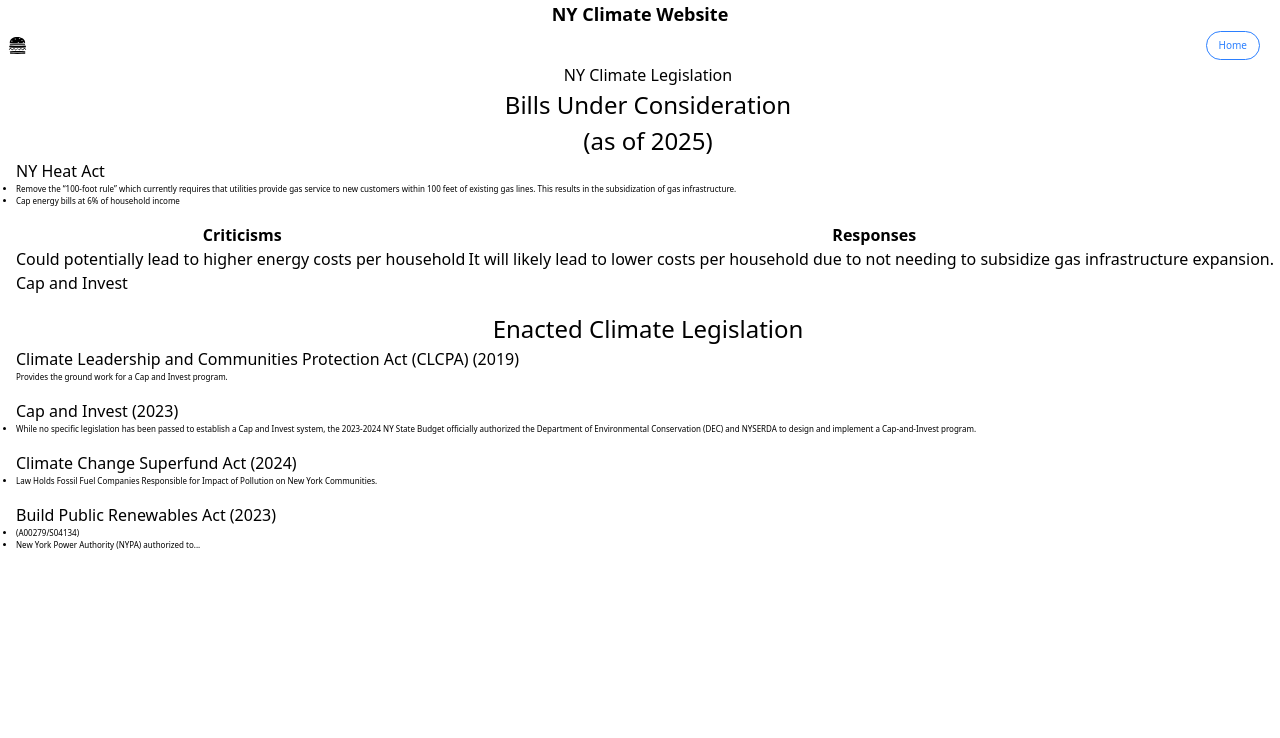
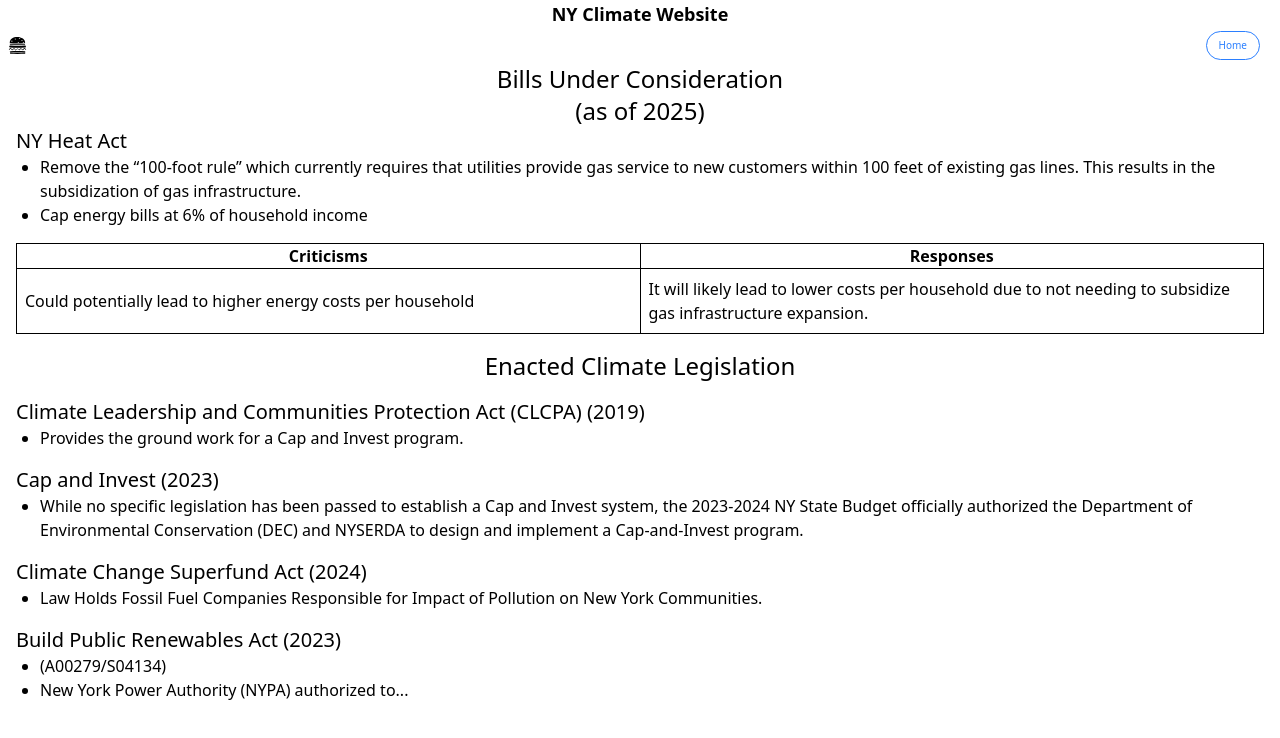
Before and after one commit to yohn-dezmon/ny-climate-website, a React (Vite) app in the folder ny-website/: page /legislation in a window 1280 px wide. Shown: the top 738 px of the page. Built offline with nearby package versions, Linux system fonts and the light colour scheme.

Commit message:
created components for legislation page

```diff
--- /dev/null
+++ b/ny-website/src/components/HeaderAndBullets.tsx
@@ -0,0 +1,22 @@
+function HeaderAndBullets({ title, bulletPoints }) {
+    let textBlockStyle = "ml-6 mb-4";
+    const listItemStyle = "marker:text-black";
+
+    const bulletPointsRendered = bulletPoints.map((bulletPoint) => {
+        return (
+            <li className={listItemStyle}>{bulletPoint}</li>
+        )
+    });
+    return (
+        <div>
+            <h2 className="text-xl">{title}</h2>
+            <div className={textBlockStyle}>
+                <ul className="list-disc">
+                    {bulletPointsRendered}
+                </ul>
+            </div>
+        </div>
+    )
+}
+
+export default HeaderAndBullets;
--- a/ny-website/src/components/Table.tsx
+++ b/ny-website/src/components/Table.tsx
@@ -4,21 +4,22 @@ function Table ({columnNames, rows}) {
     let criticismTextStyle = "text-[8px] text-red-500"
     let responseTextStyle = "text-[8px] font-bold text-blue-500"
     */
+    let textBlockStyle = "p-2 border border-black-300";
     const columnHeaders = columnNames.map((name: string) => {
-        return <th scope="col">{name}</th>
+        return <th scope="col" className={"border border-black-300"}>{name}</th>
     });
 
     const renderedRows = rows.map((row) => {
         return(
             <tr>
-                <td scope="row">{row.criticism}</td>
-                <td>{row.response}</td>
+                <td scope="row" className={textBlockStyle}>{row.criticism}</td>
+                <td className={textBlockStyle}>{row.response}</td>
             </tr>
         )
     });
 
     return(
-        <table>
+        <table className={"border border-collapse border-black-300 table-fixed w-full"}>
             <thead>
                 <tr>
                 {columnHeaders}
--- a/ny-website/src/pages/LegislationPage.tsx
+++ b/ny-website/src/pages/LegislationPage.tsx
@@ -1,80 +1,40 @@
 import Table from '../components/Table';
+import HeaderAndBullets from '../components/HeaderAndBullets';
 
 function LegislationPage() {
 
-    let textBlockStyle = "mb-4 text-[8px]";
+    let textBlockStyle = "ml-6 mb-4";
     const listItemStyle = "marker:text-black";
 
-    // TODO: make these into lists of divs? put text into an object instead so it is more concise.
-    // TODO: use a backend to fill in this data?
-    // TODO: add bullet points to li's
-
-    // I should break these down into components! e.g. text block
-    // then feed the data into them via props...
     const NYHeatActRows = [{"criticism": "Could potentially lead to higher energy costs per household",
                             "response": "It will likely lead to lower costs per household due to not needing to subsidize gas infrastructure expansion."
                             }];
+
+    const NYHeatActBulletPoints = ['Remove the “100-foot rule” which currently requires that utilities provide gas service to new customers within 100 feet of existing gas lines. This results in the subsidization of gas infrastructure.',
+                                            'Cap energy bills at 6% of household income'];
+
+    const CLCPABulletPoints = ['Provides the ground work for a Cap and Invest program.'];
+
+    const capAndInvestBulletPoints = ['While no specific legislation has been passed to establish a Cap and Invest system, the 2023-2024 NY State Budget officially authorized the Department of Environmental Conservation (DEC) and NYSERDA to design and implement a Cap-and-Invest program.'];
+
+    const superfundBulletPoints = ['Law Holds Fossil Fuel Companies Responsible for Impact of Pollution on New York Communities.'];
+
+    const publicRenewablesBulletPoints = ['(A00279/S04134)' , 'New York Power Authority (NYPA) authorized to...'];
     return(
-        <div className="relative flex flex-col relative ml-4">
-            <h1 className="text-center">NY Climate Legislation</h1>
-            <h2 className="text-[24px] text-center">Bills Under Consideration<br></br>(as of 2025)</h2>
-            <h3 className="">NY Heat Act</h3>
-            <div className={textBlockStyle}>
-                <ul className="list-disc">
-                    <li className={listItemStyle}>
-                        Remove the “100-foot rule” which currently requires that utilities provide gas service to new customers within 100 feet of existing gas lines. This results in the subsidization of gas infrastructure.
-                    </li>
-                    <li>
-                        Cap energy bills at 6% of household income
-                    </li>
-                </ul>
-            </div>
+        <div className="relative flex flex-col relative ml-4 mr-4">
+            <h2 className="text-2xl text-center">Bills Under Consideration<br></br>(as of 2025)</h2>
+            <HeaderAndBullets title={"NY Heat Act"} bulletPoints={NYHeatActBulletPoints} />
+
             <Table columnNames={['Criticisms', "Responses"]} rows={NYHeatActRows} />
-            <h3 className="">Cap and Invest</h3>
-            <div className={textBlockStyle}>
 
-            </div>
+            <h2 className="text-2xl text-center mb-4 mt-4">Enacted Climate Legislation </h2>
+            <HeaderAndBullets title={"Climate Leadership and Communities Protection Act (CLCPA) (2019)"} bulletPoints={CLCPABulletPoints} />
 
-            <h2 className="text-[24px] text-center">Enacted Climate Legislation </h2>
-            <h3 className="">Climate Leadership and Communities Protection Act (CLCPA) (2019)</h3>
-            <div className={textBlockStyle}>
-                <ul>
-                    <li>
-                        Provides the ground work for a Cap and Invest program.
-                    </li>
-                </ul>
-            </div>
-            <h3 className="">Cap and Invest (2023)</h3>
-            <div className={textBlockStyle}>
-                <ul className="list-disc">
-                    <li>
-                        While no specific legislation has been passed to establish a Cap and Invest system,
-                        the 2023-2024 NY State Budget officially authorized the Department of Environmental Conservation (DEC)
-                        and NYSERDA to design and implement a Cap-and-Invest program.
-                    </li>
-                </ul>
-            </div>
+            <HeaderAndBullets title={"Cap and Invest (2023)"} bulletPoints={capAndInvestBulletPoints} />
 
-            <h3 className="">Climate Change Superfund Act (2024)</h3>
-            <div className={textBlockStyle}>
-                <ul className="list-disc">
-                    <li>
-                        Law Holds Fossil Fuel Companies Responsible for Impact of Pollution on New York Communities.
-                    </li>
-                </ul>
-            </div>
+            <HeaderAndBullets title={"Climate Change Superfund Act (2024)"} bulletPoints={superfundBulletPoints} />
 
-            <h3 className="">Build Public Renewables Act (2023)</h3>
-            <div className={textBlockStyle}>
-                <ul className="list-disc">
-                    <li>
-                        (A00279/S04134)
-                    </li>
-                    <li>
-                        New York Power Authority (NYPA) authorized to...
-                    </li>
-                </ul>
-            </div>
+            <HeaderAndBullets title={"Build Public Renewables Act (2023)"} bulletPoints={publicRenewablesBulletPoints} />
 
         </div>
 
```
